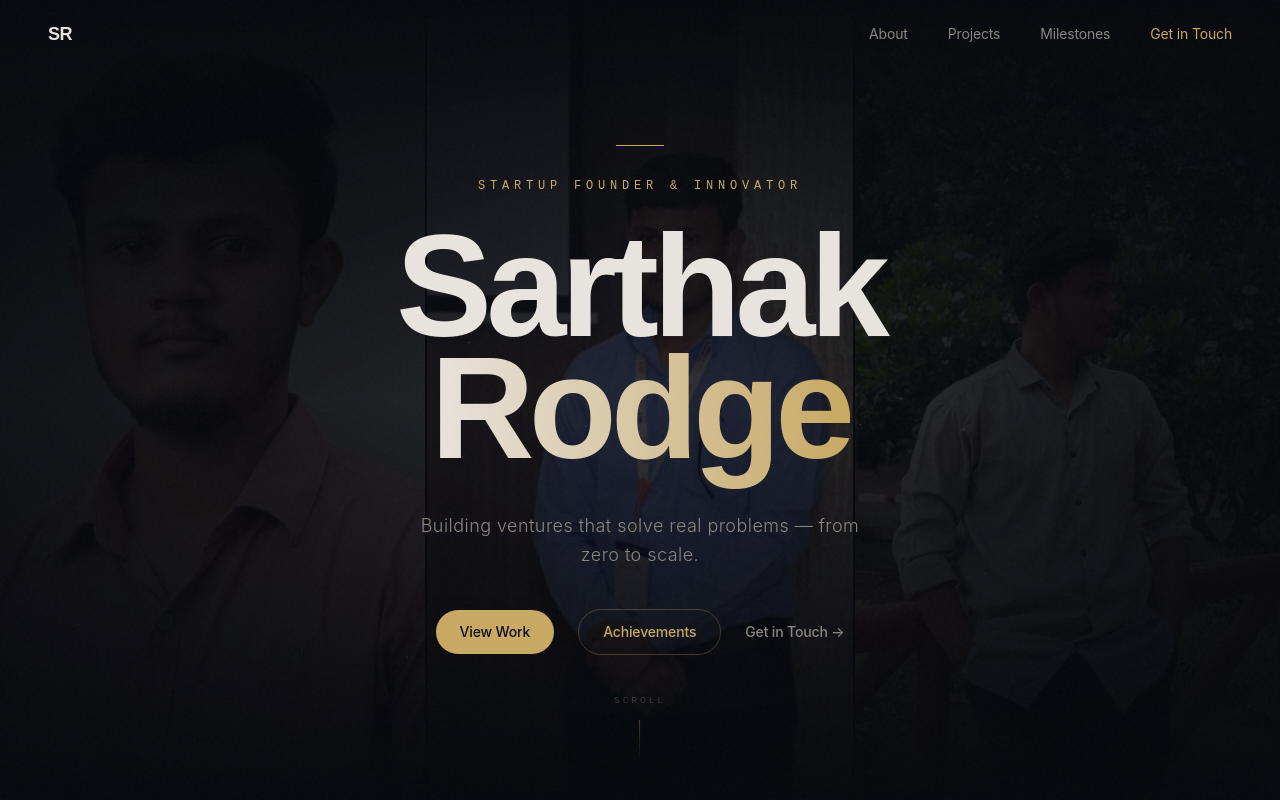
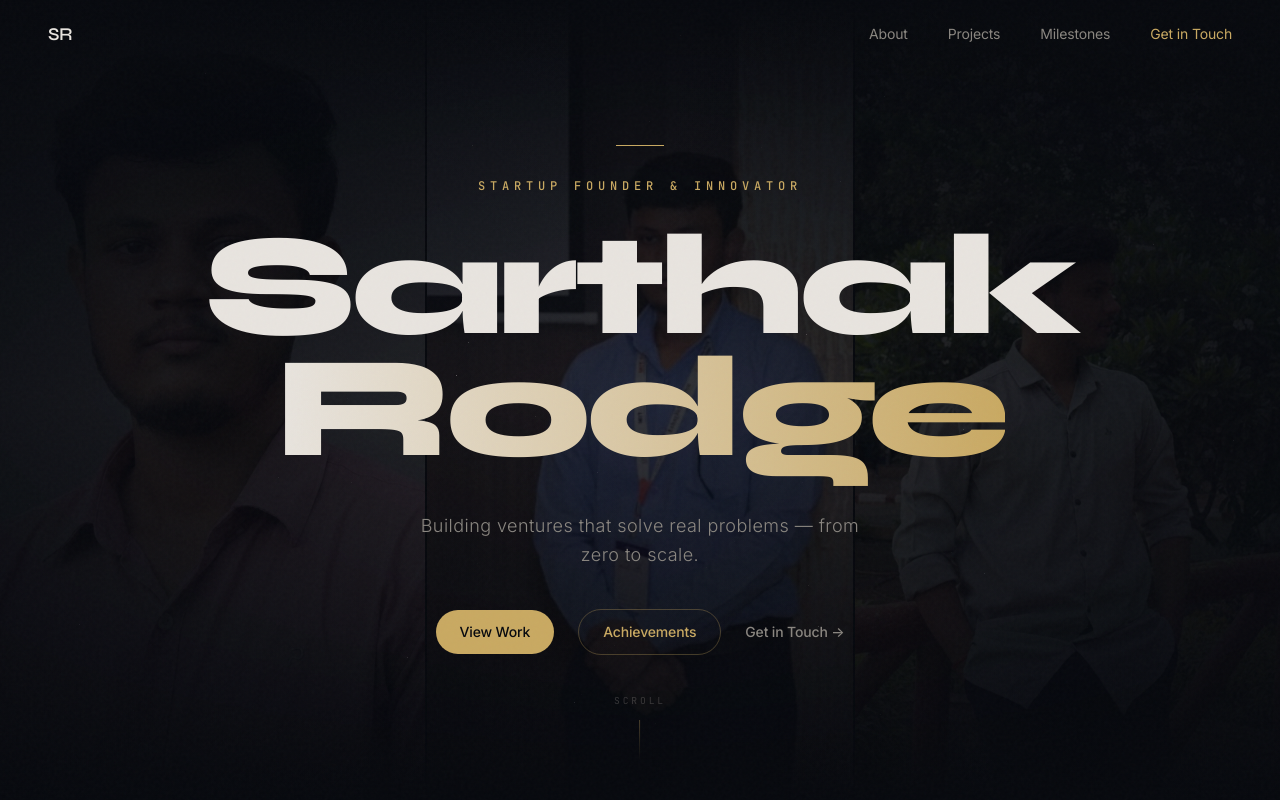
Before and after one commit to Sarthak-R07/Sarthak-Potfolio, a React (Vite) app: page / in a window 1280 px wide. Shown: the top 800 px of the page. Built offline with nearby package versions, Linux system fonts and the light colour scheme.

Commit message:
Fix image paths for github pages

```diff
--- a/src/components/About.tsx
+++ b/src/components/About.tsx
@@ -41,7 +41,7 @@ export const About = () => {
         >
           <div className="aspect-[3/4] rounded-2xl overflow-hidden bg-[#0F1117] relative group">
             <img
-              src="/img3.jpg"
+              src="/Sarthak-Potfolio/img3.jpg"
               alt="Sarthak Rodge"
               className="w-full h-full object-cover object-top grayscale group-hover:grayscale-0 transition-all duration-700"
             />
--- a/src/components/Hero3D.tsx
+++ b/src/components/Hero3D.tsx
@@ -15,13 +15,13 @@ export const Hero3D = () => {
       {/* Photo mosaic behind text */}
       <div className="absolute inset-0 z-[1] grid grid-cols-3 gap-[2px] opacity-[0.25]">
         <div className="overflow-hidden">
-          <img src="/img3.jpg" alt="" className="w-full h-full object-cover object-top scale-110" />
+          <img src="/Sarthak-Potfolio/img3.jpg" alt="" className="w-full h-full object-cover object-top scale-110" />
         </div>
         <div className="overflow-hidden">
-          <img src="/img2.jpg" alt="" className="w-full h-full object-cover object-center scale-110" />
+          <img src="/Sarthak-Potfolio/img2.jpg" alt="" className="w-full h-full object-cover object-center scale-110" />
         </div>
         <div className="overflow-hidden">
-          <img src="/img1.jpg" alt="" className="w-full h-full object-cover object-top scale-110" />
+          <img src="/Sarthak-Potfolio/img1.jpg" alt="" className="w-full h-full object-cover object-top scale-110" />
         </div>
       </div>
 
--- a/src/components/Projects.tsx
+++ b/src/components/Projects.tsx
@@ -7,36 +7,36 @@ const milestones = [
     title: 'Eureka! Zonals',
     org: 'E-Cell, IIT Bombay',
     detail: 'Selected through Wildcard Entry — recognised among the top 1% of startup applicants in Asia\'s premier business model competition.',
-    logo: '/logo_eureka.png',
+    logo: '/Sarthak-Potfolio/logo_eureka.png',
     logoBg: 'bg-white',
-    proofMail: '/eureka.png',
+    proofMail: '/Sarthak-Potfolio/eureka.png',
   },
   {
     year: '2026',
     title: 'Capital Nexus Grand Finale',
     org: 'Delhi',
     detail: 'Advanced to the Grand Finale, pitching directly to angel investors, venture capitalists, and family offices.',
-    logo: '/logo_capital_nexus.png',
+    logo: '/Sarthak-Potfolio/logo_capital_nexus.png',
     logoBg: 'bg-white',
-    proofMail: '/capital_nexus_delhi.png',
+    proofMail: '/Sarthak-Potfolio/capital_nexus_delhi.png',
   },
   {
     year: '2026',
     title: 'MIT India IRS',
     org: 'Pune',
     detail: 'Shortlisted for Capital Nexus at the MIT India Industry-Institute Reconnect Summit — engaging with ecosystem leaders and institutional stakeholders.',
-    logo: '/logo_capital_nexus.png',
+    logo: '/Sarthak-Potfolio/logo_capital_nexus.png',
     logoBg: 'bg-white',
-    proofMail: '/mit_india.png',
+    proofMail: '/Sarthak-Potfolio/mit_india.png',
   },
   {
     year: '2026',
     title: 'TiE U Global Pitch',
     org: 'TiE Pune Chapter',
     detail: 'Semi-finalist in the TiE U Global Pitch Competition, working closely with a dedicated TiE mentor on venture strategy.',
-    logo: '/logo_tie.png',
+    logo: '/Sarthak-Potfolio/logo_tie.png',
     logoBg: 'bg-white',
-    proofMail: '/tie_pune.png',
+    proofMail: '/Sarthak-Potfolio/tie_pune.png',
   },
 ];
 
--- a/src/index.css
+++ b/src/index.css
@@ -1,5 +1,5 @@
+@import url('https://fonts.googleapis.com/css2?family=Syne:wght@400;500;600;700;800&family=Inter:wght@300;400;500;600&family=JetBrains+Mono:wght@400;500&display=swap');
 @import "tailwindcss";
-@import url('https://fonts.googleapis.com/css2?family=Syne:wght@400;500;600;700;800&family=Inter:wght@300;400;500;600&family=JetBrains+Mono:wght@400;500&display=swap');
 
 :root {
   --color-bg: #07090E;
```
